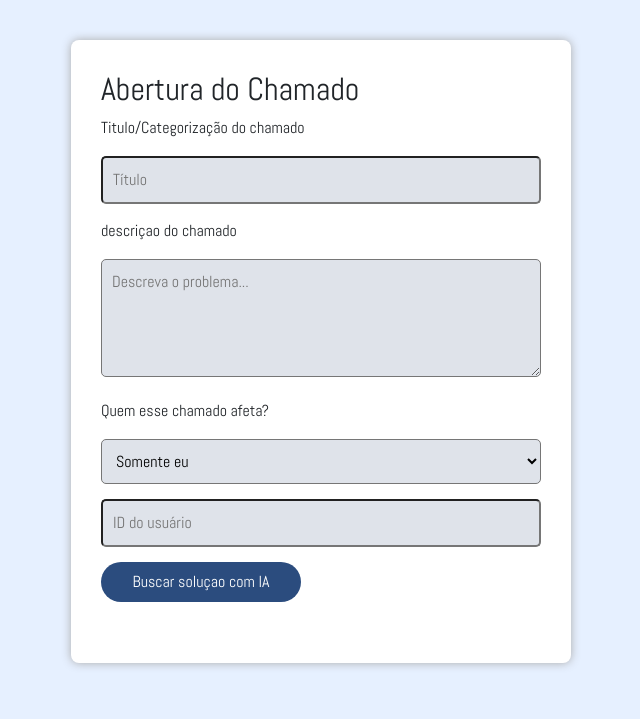
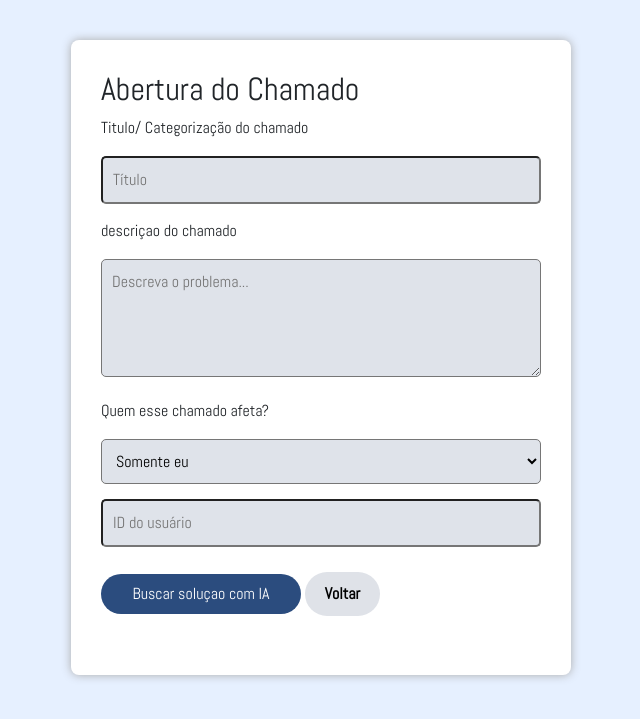
Before and after one commit to MateusTeod/Python, a Flask app: page /chamado in a window 1280 px wide. Shown: the top 719 px of the page, without its empty margins (319-959 px from the left). Run offline with Flask 3, Linux system fonts and the light colour scheme; some web fonts are replaced.

Commit message:
Revisando o codigo, e implementando algumas features

```diff
--- a/UpDesk/templates/chamado.html
+++ b/UpDesk/templates/chamado.html
@@ -43,6 +43,10 @@
             border: none;
             cursor: pointer;
         }
+        button:hover {
+            background-color: #1a3d6b;
+        }
+
         #mensagem {
             text-align: center;
         }
@@ -54,12 +58,26 @@
             font-size: 24px;
             color: #000000;
         }
+        .voltar {
+            display: inline-block;
+            margin-top: 10px;
+            text-decoration: none;
+            color: #000000;
+            font-weight: bold;
+            background-color: #DFE2E8;
+            padding: 10px 20px;
+            border-radius: 50px;
+        }
+
+        .voltar:hover {
+            background-color: #c0c4cc;
+        }
     </style>
 </head>
 <body>
     <div class="form-container">
         <h2 clas="titulo">Abertura do Chamado</h2>
-        <p>Titulo/Categorização do chamado</p>
+        <p>Titulo/ Categorização do chamado</p>
         <input type="text" id="titulo" placeholder="Título" required>
         <p>descriçao do chamado</p>
         <textarea id="descricao" placeholder="Descreva o problema..." rows="4" required></textarea>
@@ -71,6 +89,7 @@
         </select>
         <input type="number" id="usuario_id" placeholder="ID do usuário" required>
         <button onclick="abrirChamado()">Buscar soluçao com IA</button>
+        <a class="voltar" href="{{ url_for('home') }}" class="voltar btn">Voltar</a>
         <p id="mensagem"></p>
     </div>
 
```
